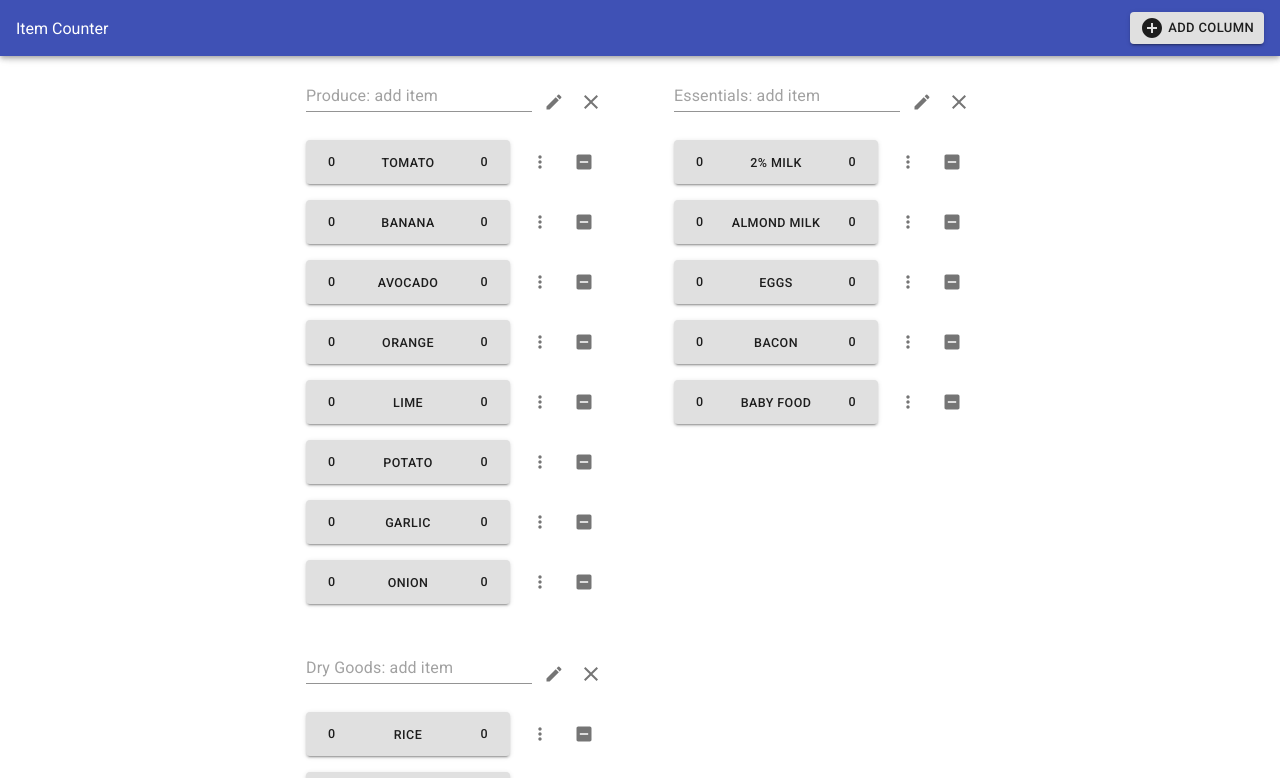
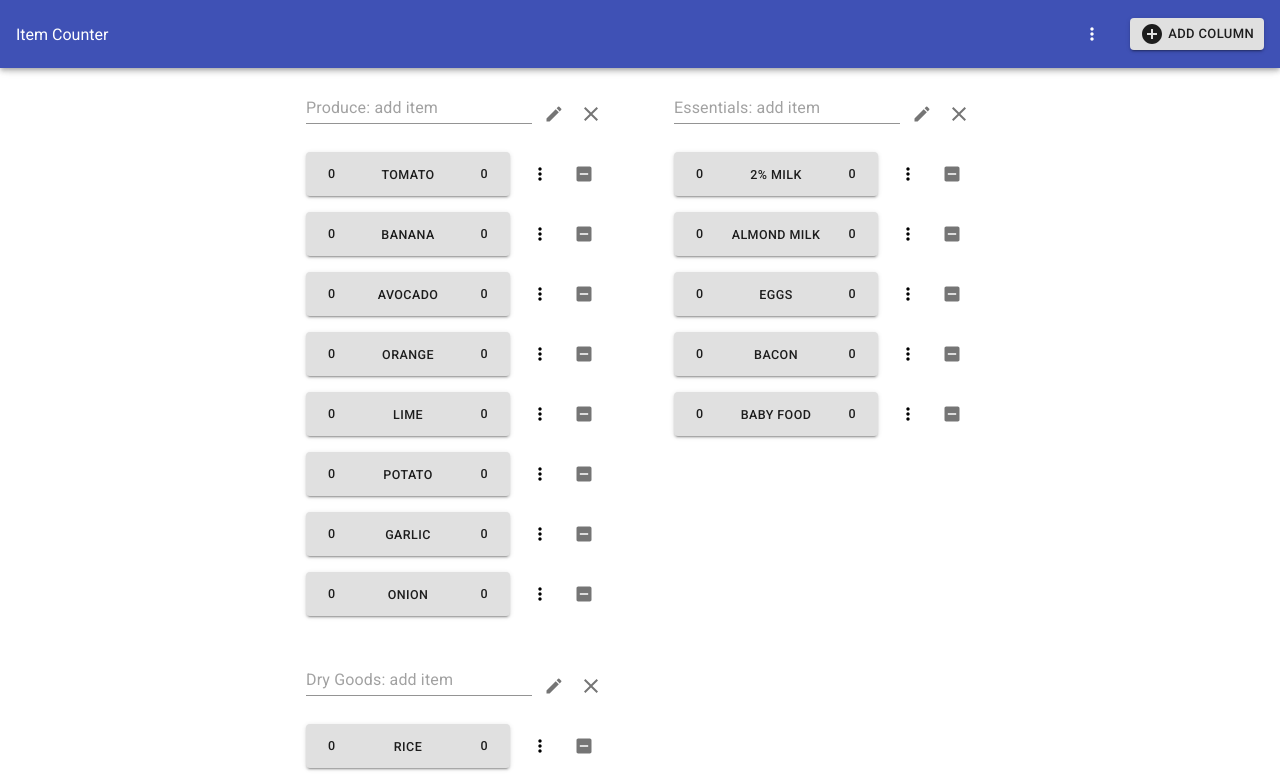
Before and after one commit to magistrula/item-counter, a Next.js app: page / in a window 1280 px wide. Shown: the top 778 px of the page. Built offline with nearby package versions, Linux system fonts and the light colour scheme.

Commit message:
Add options menu to header

```diff
--- a/components/counter.js
+++ b/components/counter.js
@@ -1,12 +1,11 @@
 import { useCallback, useState } from 'react';
 
-import AddCircleIcon from '@material-ui/icons/AddCircle';
-import AppBar from '@material-ui/core/AppBar';
 import Box from '@material-ui/core/Box';
 import Button from '@material-ui/core/Button';
 import { without } from 'lodash';
 
 import ColunterColumn from './counter/column';
+import CounterHeader from './counter/header';
 import { DEFAULT_COLS } from '../constants/columns';
 import s from './counter/styles.module.scss';
 
@@ -17,6 +16,20 @@ function makeColumn(name) {
 export default function OrderCounter() {
   const [columns, setColumns] = useState(DEFAULT_COLS);
   const [itemCounts, setItemCounts] = useState({});
+
+  const setDefaultColumns = useCallback(() => {
+    setColumns(DEFAULT_COLS);
+    setItemCounts({});
+  }, []);
+
+  const clearAllColumns = useCallback(() => {
+    setColumns([]);
+    setItemCounts({});
+  }, []);
+
+  const clearAllCounts = useCallback(() => {
+    setItemCounts({});
+  }, []);
 
   const addColumn = useCallback(() => {
     const colName = window.prompt('Enter column name');
@@ -152,26 +165,12 @@ export default function OrderCounter() {
 
   return (
     <>
-      <AppBar position="sticky">
-        <Box
-          display="flex"
-          justifyContent="space-between"
-          alignItems="center"
-          px={2}
-          py={1.5}
-        >
-          Item Counter
-          <Button
-            variant="contained"
-            size="small"
-            color="default"
-            onClick={addColumn}
-          >
-            <AddCircleIcon />
-            <Box ml={0.5}>Add Column</Box>
-          </Button>
-        </Box>
-      </AppBar>
+      <CounterHeader
+        addColumn={addColumn}
+        clearAllColumns={clearAllColumns}
+        clearAllCounts={clearAllCounts}
+        setDefaultColumns={setDefaultColumns}
+      />
 
       <Box display="flex" justifyContent="center">
         <Box
--- /dev/null
+++ b/components/counter/header.js
@@ -0,0 +1,54 @@
+import AddCircleIcon from '@material-ui/icons/AddCircle';
+import AppBar from '@material-ui/core/AppBar';
+import Box from '@material-ui/core/Box';
+import Button from '@material-ui/core/Button';
+import MenuItem from '@material-ui/core/MenuItem';
+
+import MoreMenu from '../more-menu';
+
+export default function CounterHeader({
+  addColumn,
+  clearAllColumns,
+  clearAllCounts,
+  setDefaultColumns,
+}) {
+  return (
+    <AppBar position="sticky">
+      <Box
+        display="flex"
+        justifyContent="space-between"
+        alignItems="center"
+        px={2}
+        py={1.5}
+      >
+        Item Counter
+
+        <Box display="flex" alignItems="center">
+          <MoreMenu>
+            <MenuItem onClick={setDefaultColumns}>
+              Use Default Columns
+            </MenuItem>
+            <MenuItem onClick={clearAllColumns}>
+              Clear All Columns
+            </MenuItem>
+            <MenuItem onClick={clearAllCounts}>
+              Clear All Counts
+            </MenuItem>
+          </MoreMenu>
+
+          <Box ml={2}>
+            <Button
+              variant="contained"
+              size="small"
+              color="default"
+              onClick={addColumn}
+            >
+              <AddCircleIcon />
+              <Box ml={0.5}>Add Column</Box>
+            </Button>
+          </Box>
+        </Box>
+      </Box>
+    </AppBar>
+  );
+}
--- a/components/more-menu.js
+++ b/components/more-menu.js
@@ -17,7 +17,7 @@ export default function CounterItemMenu({ children }) {
 
   return (
     <>
-      <IconButton onClick={toggleMenu}>
+      <IconButton color="inherit" onClick={toggleMenu}>
         <MoreVertIcon fontSize="small" />
       </IconButton>
 
```
